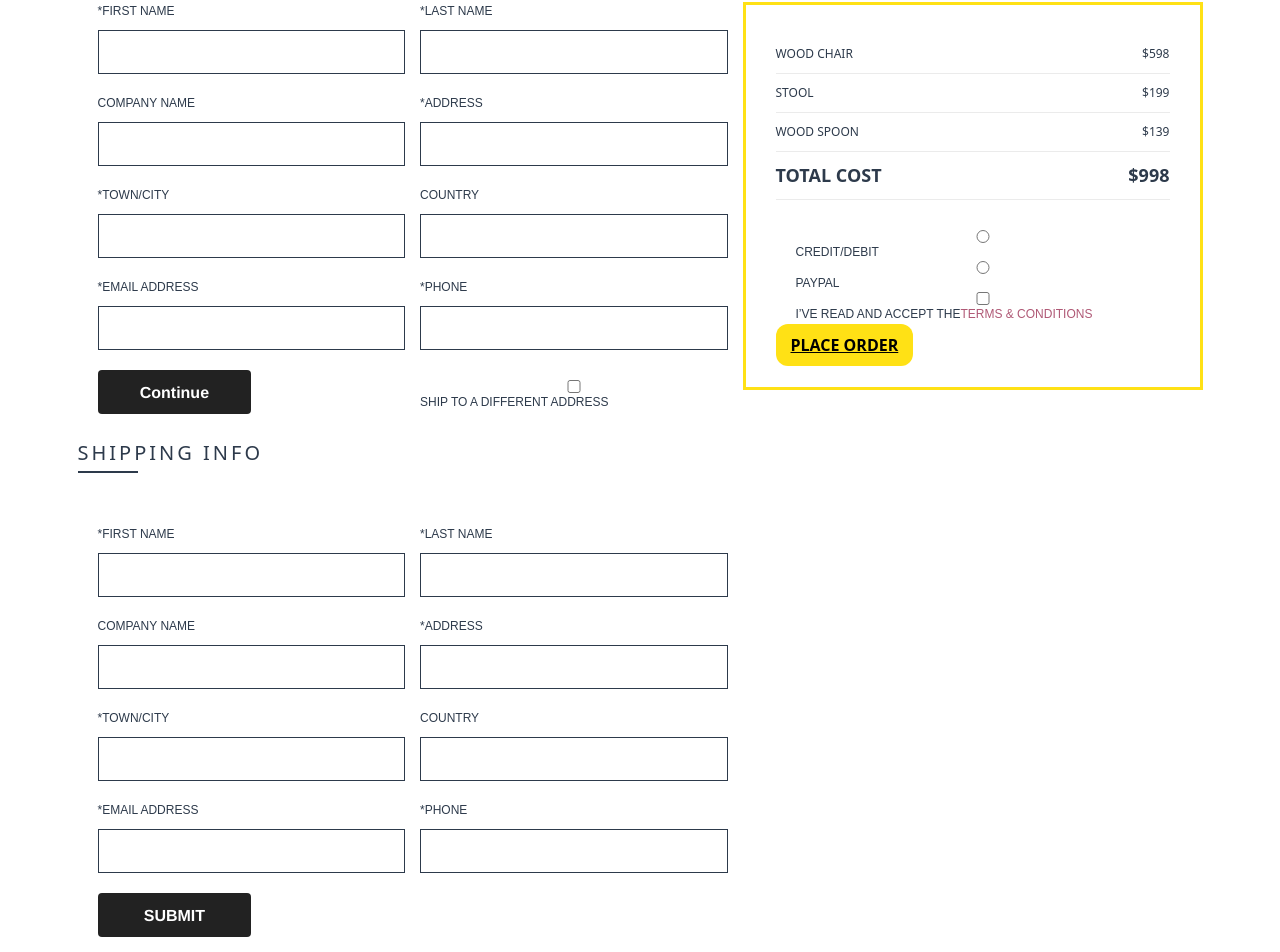
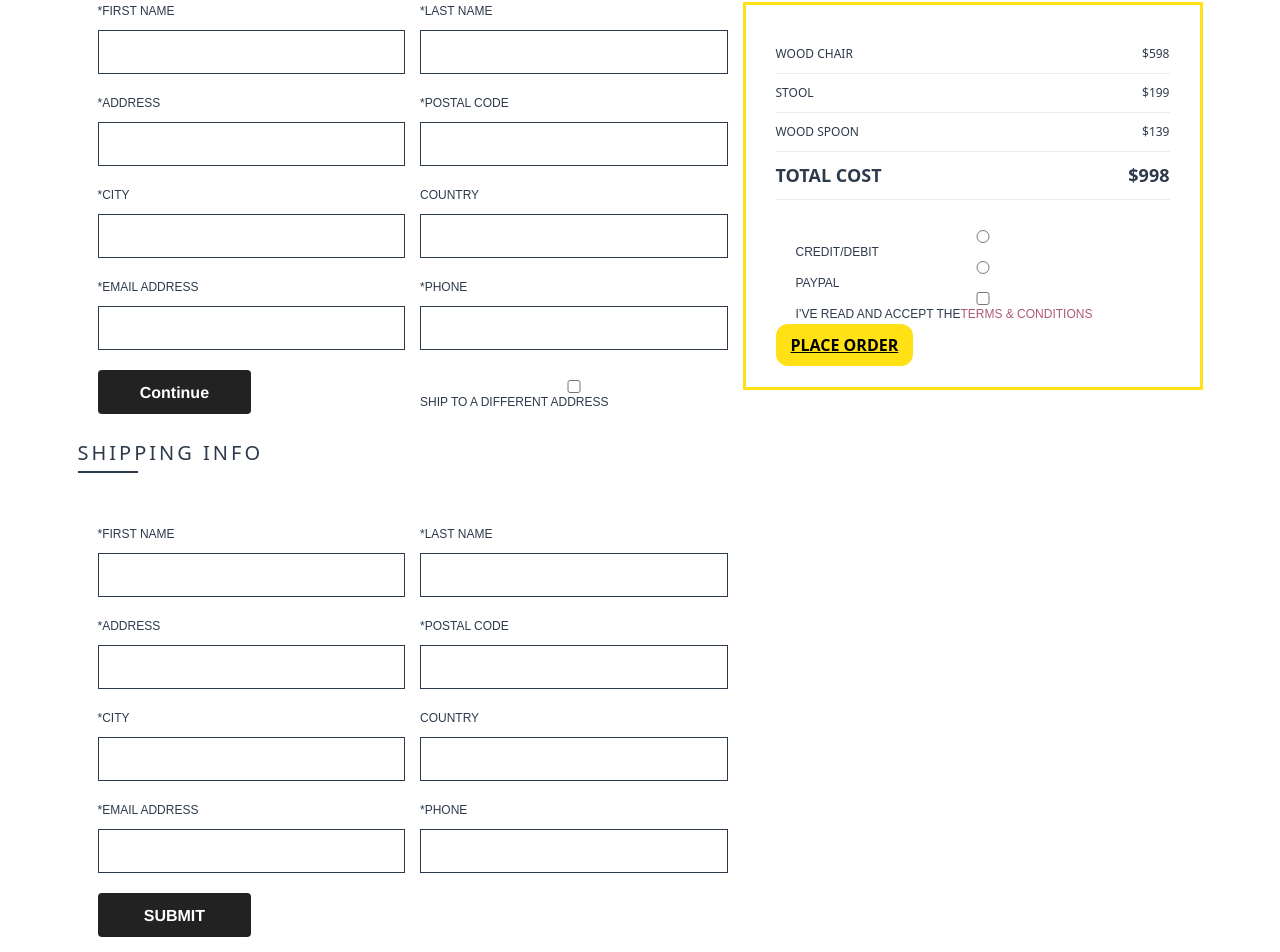
Before and after one commit to YagneshP/riipen_project, a Next.js app: page /checkout in a window 1280 px wide. Shown: the part 807-1759 px from the top of the page. Built offline with nearby package versions, Linux system fonts and the light colour scheme; no server answers.

Commit message:
hook setup on checkout form

```diff
--- a/components/Checkout/index.js
+++ b/components/Checkout/index.js
@@ -1,4 +1,9 @@
+import { useForm } from "react-hook-form";
+
 const Checkout = () => {
+  const { register, handleSubmit } = useForm();
+  const onSubmit = (data) => console.log(data);
+
   return (
     <div id="content">
       <section className="chart-page padding-top-100 padding-bottom-100">
@@ -8,54 +13,78 @@ const Checkout = () => {
               <div className="row">
                 <div className="col-sm-7">
                   <h6>BILLING DETAILS</h6>
-                  <form>
+                  <form onSubmit={handleSubmit(onSubmit)}>
                     <ul className="row">
                       <li className="col-md-6">
                         <label>
                           *FIRST NAME
-                          <input type="text" name="first-name" />
+                          <input
+                            type="text"
+                            {...register("firstName", { required: true })}
+                          />
                         </label>
                       </li>
                       <li className="col-md-6">
                         <label>
                           *LAST NAME
-                          <input type="text" name="last-name" />
-                        </label>
-                      </li>
-                      <li className="col-md-6">
-                        <label>
-                          COMPANY NAME
-                          <input type="text" name="company" />
+                          <input
+                            type="text"
+                            {...register("lastName", { required: true })}
+                          />
                         </label>
                       </li>
                       <li className="col-md-6">
                         <label>
                           *ADDRESS
-                          <input type="text" name="address" />
+                          <input
+                            type="text"
+                            {...register("address", { required: true })}
+                          />
                         </label>
                       </li>
                       <li className="col-md-6">
                         <label>
-                          *TOWN/CITY
-                          <input type="text" name="town" />
+                          *POSTAL CODE
+                          <input
+                            type="text"
+                            {...register("postcode", { required: true })}
+                          />
+                        </label>
+                      </li>
+                      <li className="col-md-6">
+                        <label>
+                          *CITY
+                          <input
+                            type="text"
+                            {...register("city", { required: true })}
+                          />
                         </label>
                       </li>
                       <li className="col-md-6">
                         <label>
                           COUNTRY
-                          <input type="text" name="country-state" />
+                          <input
+                            type="text"
+                            {...register("country", { required: true })}
+                          />
                         </label>
                       </li>
                       <li className="col-md-6">
                         <label>
                           *EMAIL ADDRESS
-                          <input type="text" name="country-state" />
+                          <input
+                            type="text"
+                            {...register("email", { required: true })}
+                          />
                         </label>
                       </li>
                       <li className="col-md-6">
                         <label>
                           *PHONE
-                          <input type="text" name="postal-code" />
+                          <input
+                            type="text"
+                            {...register("phone", { required: true })}
+                          />
                         </label>
                       </li>
                       <li className="col-md-6">
@@ -78,54 +107,78 @@ const Checkout = () => {
                     </ul>
                   </form>
                   <h6 className="margin-top-50">SHIPPING info</h6>
-                  <form>
+                  <form onSubmit={handleSubmit(onSubmit)}>
                     <ul className="row">
                       <li className="col-md-6">
                         <label>
                           *FIRST NAME
-                          <input type="text" name="first-name" />
+                          <input
+                            type="text"
+                            {...register("bill-firstName", { required: true })}
+                          />
                         </label>
                       </li>
                       <li className="col-md-6">
                         <label>
                           *LAST NAME
-                          <input type="text" name="last-name" />
-                        </label>
-                      </li>
-                      <li className="col-md-6">
-                        <label>
-                          COMPANY NAME
-                          <input type="text" name="company" />
+                          <input
+                            type="text"
+                            {...register("bill-lastName", { required: true })}
+                          />
                         </label>
                       </li>
                       <li className="col-md-6">
                         <label>
                           *ADDRESS
-                          <input type="text" name="address" />
+                          <input
+                            type="text"
+                            {...register("bill-address", { required: true })}
+                          />
                         </label>
                       </li>
                       <li className="col-md-6">
                         <label>
-                          *TOWN/CITY
-                          <input type="text" name="town" />
+                          *POSTAL CODE
+                          <input
+                            type="text"
+                            {...register("bill-postcode", { required: true })}
+                          />
+                        </label>
+                      </li>
+                      <li className="col-md-6">
+                        <label>
+                          *CITY
+                          <input
+                            type="text"
+                            {...register("bill-city", { required: true })}
+                          />
                         </label>
                       </li>
                       <li className="col-md-6">
                         <label>
                           COUNTRY
-                          <input type="text" name="country-state" />
+                          <input
+                            type="text"
+                            {...register("bill-country", { required: true })}
+                          />
                         </label>
                       </li>
                       <li className="col-md-6">
                         <label>
                           *EMAIL ADDRESS
-                          <input type="text" name="country-state" />
+                          <input
+                            type="text"
+                            {...register("bill-email", { required: true })}
+                          />
                         </label>
                       </li>
                       <li className="col-md-6">
                         <label>
                           *PHONE
-                          <input type="text" name="postal-code" />
+                          <input
+                            type="text"
+                            {...register("bill-phone", { required: true })}
+                          />
                         </label>
                       </li>
                       <li className="col-md-6">
--- a/package.json
+++ b/package.json
@@ -6,7 +6,6 @@
     "dev": "next dev",
     "build": "next build",
     "start": "next start"
-
   },
   "dependencies": {
     "@chec/commerce.js": "^2.8.0",
@@ -29,7 +28,7 @@
     "react": "17.0.2",
     "react-burger-menu": "^3.0.6",
     "react-dom": "17.0.2",
-    "react-hook-form": "^7.28.0",
+    "react-hook-form": "^7.28.1",
     "react-icons": "^4.3.1",
     "react-multi-carousel": "^2.8.0",
     "react-redux": "^7.2.6",
```
Also changed, not shown: 1 other file (tests, documents, lock files or other folders).
